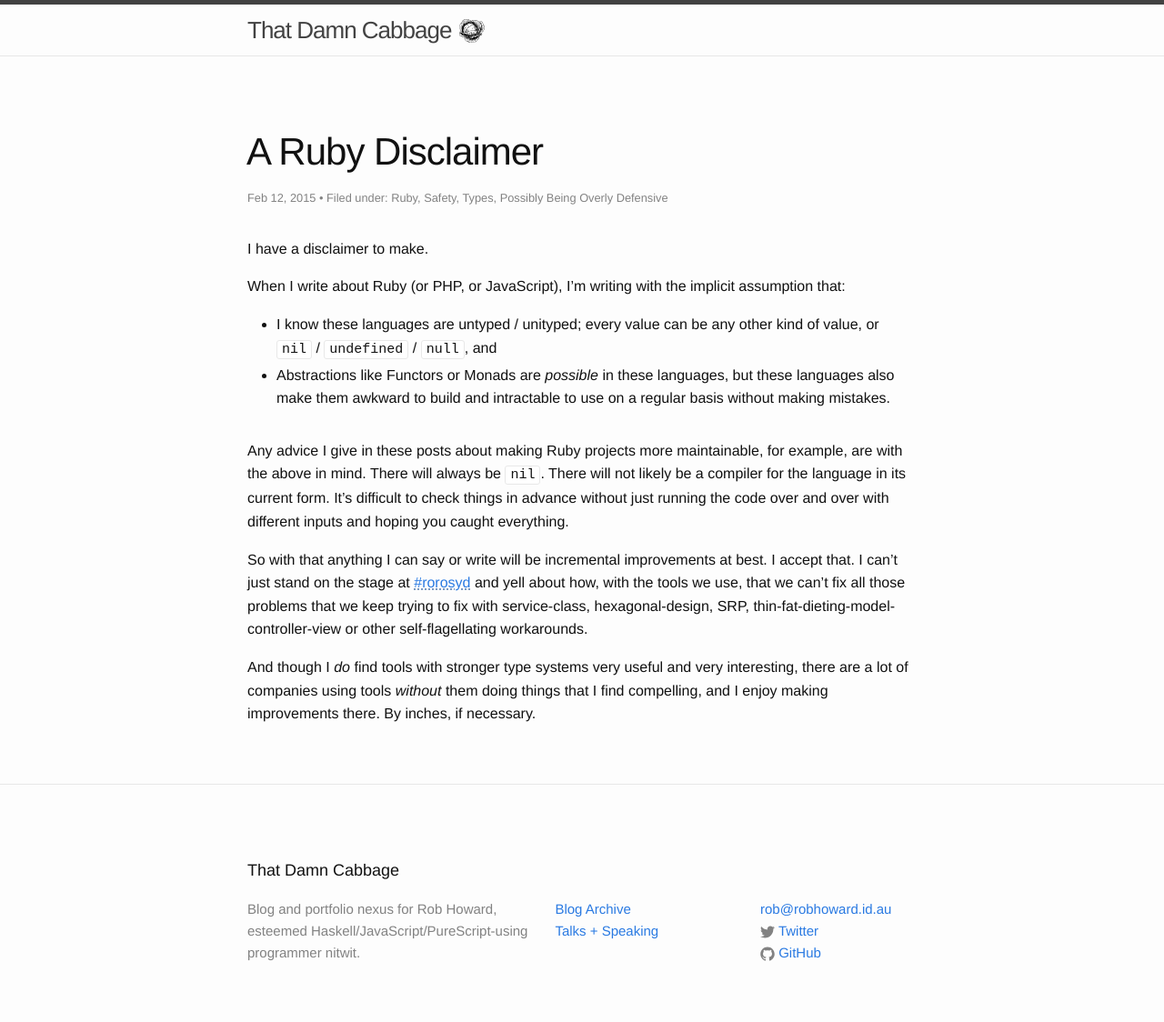
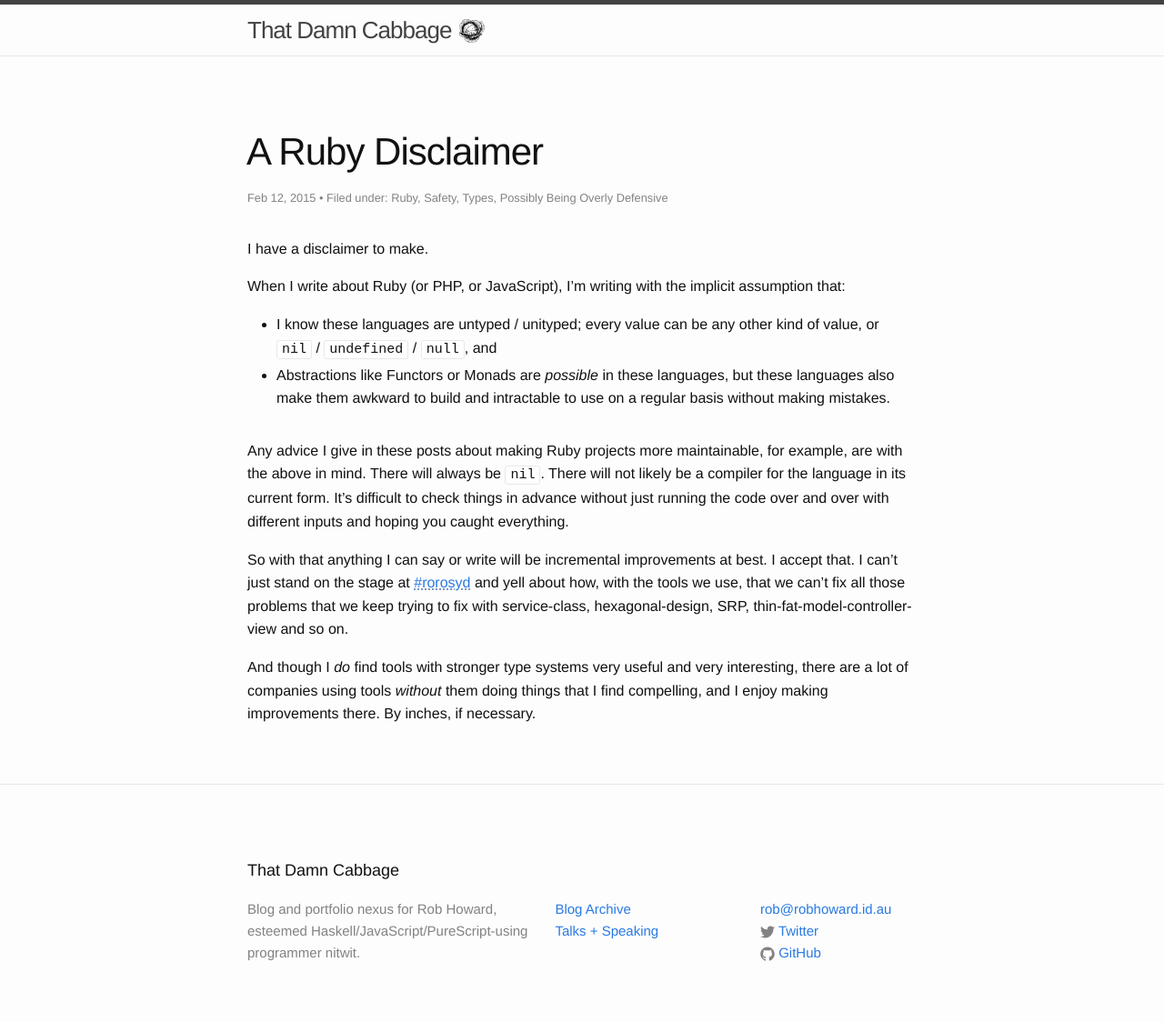
Before and after one commit to damncabbage/deadname.id.au, a Jekyll site: the page built from _posts/2015-02-12-a-ruby-disclaimer.markdown, in a window 1280 px wide. Shown: the whole page at 91% size. Built offline with Jekyll 4.4.1, drawn with Linux system fonts in a browser that asks for light colours.

Commit message:
Cleanup of some older posts.

````diff
--- a/_posts/2011-09-20-less-wood-behind-more-arrows-nested-form.markdown
+++ b/_posts/2011-09-20-less-wood-behind-more-arrows-nested-form.markdown
@@ -2,6 +2,7 @@
 layout: post
 title: "Less wood behind more arrows: nested_form"
 date: 2011-09-20 20:15
+published: false
 comments: true
 categories:
 - Ruby
--- a/_posts/2011-12-12-flags-vs-constants-short-long-days-of-the-week.markdown
+++ b/_posts/2011-12-12-flags-vs-constants-short-long-days-of-the-week.markdown
@@ -9,7 +9,7 @@ categories:
 
 Here's an example: say we have a number (1) stored in a database table row, and we want to turn it into a human-readable day name, such as "Tuesday".
 
-Here was my attempt at getting it done in PHP, after checking through the arse end of the manual for the obscure date functions:
+Here was my attempt at getting it done in PHP, after checking through the end of the manual for the obscure date functions:
 
 ``` php
 // Method Signature (from http://www.php.net/manual/en/function.jddayofweek.php )
--- a/_posts/2012-04-15-installing-mari0-on-ubuntu-11-dot-x-slash-12-dot-x.markdown
+++ b/_posts/2012-04-15-installing-mari0-on-ubuntu-11-dot-x-slash-12-dot-x.markdown
@@ -2,6 +2,7 @@
 layout: post
 title: "Installing Mari0 on Ubuntu 11.x / 12.x"
 date: 2012-04-15 02:31
+published: false
 comments: true
 categories:
 - Games
--- a/_posts/2015-01-08-happy-new-default-theme.markdown
+++ b/_posts/2015-01-08-happy-new-default-theme.markdown
@@ -2,7 +2,7 @@
 layout: post
 title: "Happy New Default Theme"
 date: "2015-01-08 23:55"
-published: true
+published: false
 categories:
 - Meta
 - Beta
--- a/_posts/2015-02-12-a-ruby-disclaimer.markdown
+++ b/_posts/2015-02-12-a-ruby-disclaimer.markdown
@@ -19,6 +19,6 @@ When I write about Ruby (or PHP, or JavaScript), I'm writing with the implicit a
 
 Any advice I give in these posts about making Ruby projects more maintainable, for example, are with the above in mind. There will always be `nil`. There will not likely be a compiler for the language in its current form. It's difficult to check things in advance without just running the code over and over with different inputs and hoping you caught everything.
 
-So with that anything I can say or write will be incremental improvements at best. I accept that. I can't just stand on the stage at [#rorosyd](http://www.meetup.com/Ruby-On-Rails-Oceania-Sydney/) and yell about how, with the tools we use, that we can't fix all those problems that we keep trying to fix with service-class, hexagonal-design, SRP, thin-fat-dieting-model-controller-view or other self-flagellating workarounds.
+So with that anything I can say or write will be incremental improvements at best. I accept that. I can't just stand on the stage at [#rorosyd](http://www.meetup.com/Ruby-On-Rails-Oceania-Sydney/) and yell about how, with the tools we use, that we can't fix all those problems that we keep trying to fix with service-class, hexagonal-design, SRP, thin-fat-model-controller-view and so on.
 
 And though I *do* find tools with stronger type systems very useful and very interesting, there are a lot of companies using tools *without* them doing things that I find compelling, and I enjoy making improvements there. By inches, if necessary.
````
